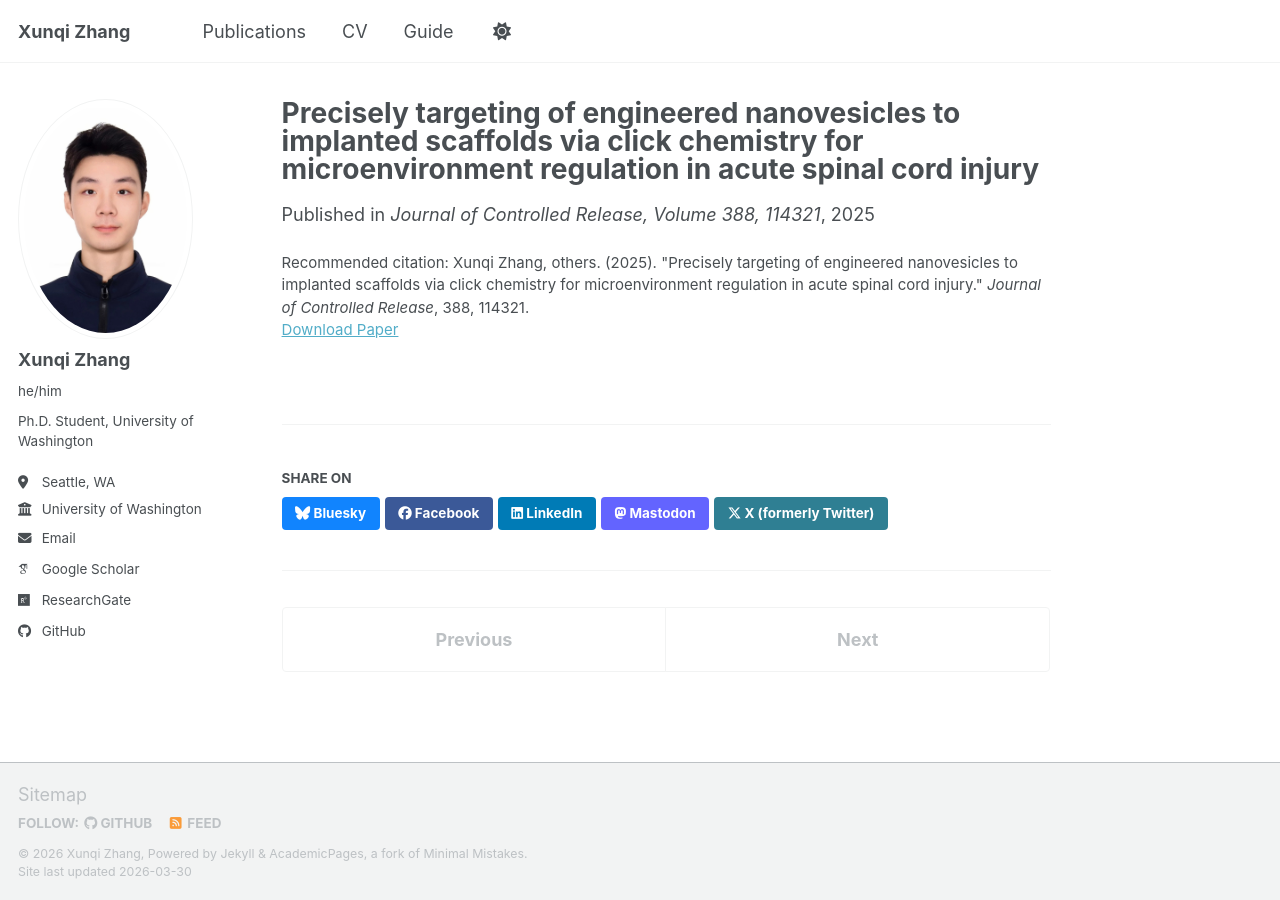
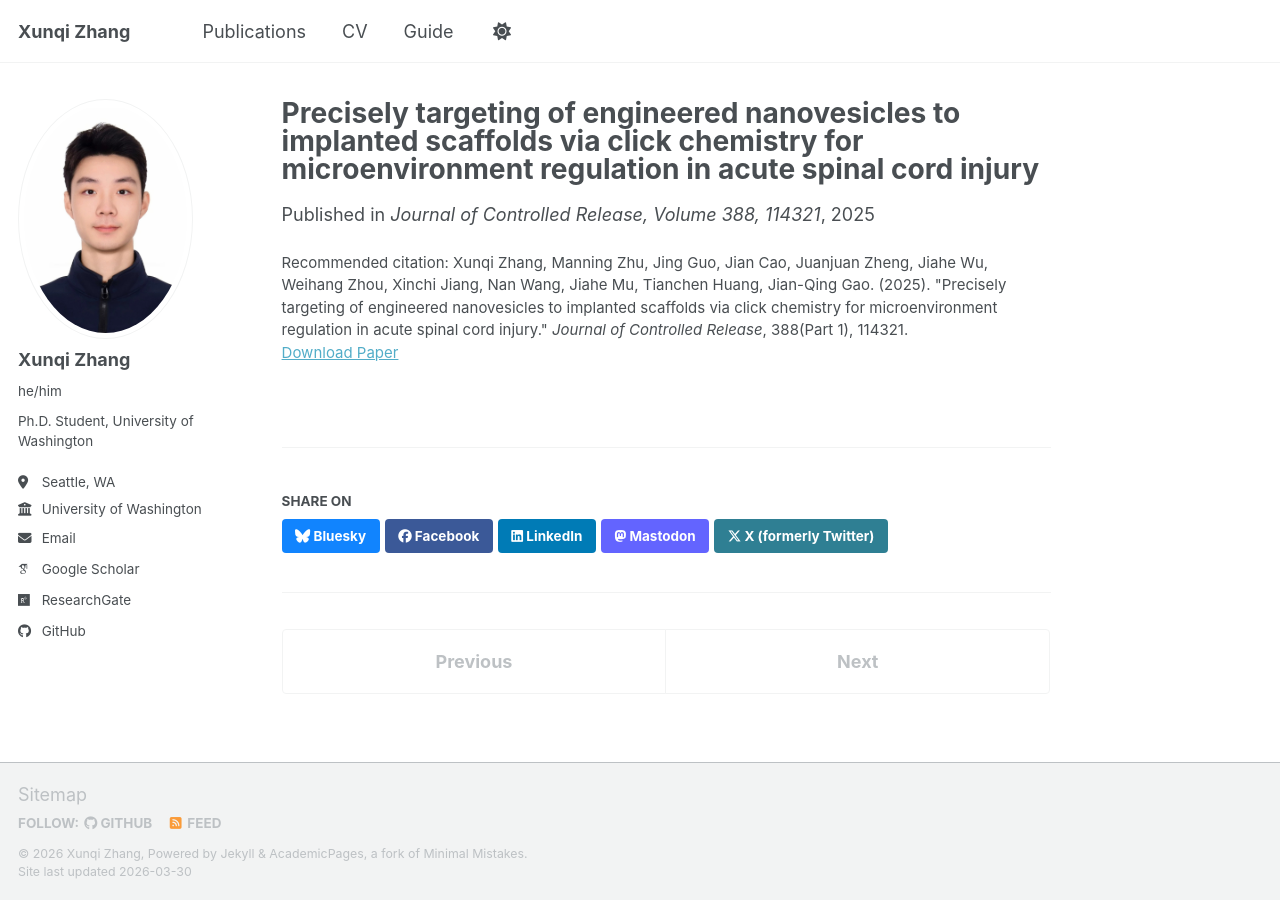
Before and after one commit to xunqizhang2024-debug/xunqizhang2024-debug.github.io, a Jekyll site: the page built from _publications/2025-jconrel-precisely-targeting.md, in a window 1280 px wide. Built offline with Jekyll 4.4.1, drawn with Linux system fonts in a browser that asks for light colours; some web fonts are replaced; a script bundle is joined from its source files by our own code; library files that are not in the unit come from our copies.

Commit message:
Update 2025-jconrel-precisely-targeting.md

```diff
--- a/_publications/2025-jconrel-precisely-targeting.md
+++ b/_publications/2025-jconrel-precisely-targeting.md
@@ -7,5 +7,5 @@ excerpt: 'Combined local implantation and continuous intranasal delivery based o
 date: 2025-01-01
 venue: 'Journal of Controlled Release, Volume 388, 114321'
 paperurl: 'https://doi.org/10.1016/j.jconrel.2025.114321'
-citation: 'Xunqi Zhang, others. (2025). &quot;Precisely targeting of engineered nanovesicles to implanted scaffolds via click chemistry for microenvironment regulation in acute spinal cord injury.&quot; <i>Journal of Controlled Release</i>, 388, 114321.'
+citation: 'Xunqi Zhang, Manning Zhu, Jing Guo, Jian Cao, Juanjuan Zheng, Jiahe Wu, Weihang Zhou, Xinchi Jiang, Nan Wang, Jiahe Mu, Tianchen Huang, Jian-Qing Gao. (2025). &quot;Precisely targeting of engineered nanovesicles to implanted scaffolds via click chemistry for microenvironment regulation in acute spinal cord injury.&quot; <i>Journal of Controlled Release</i>, 388(Part 1), 114321.'
 ---
```
